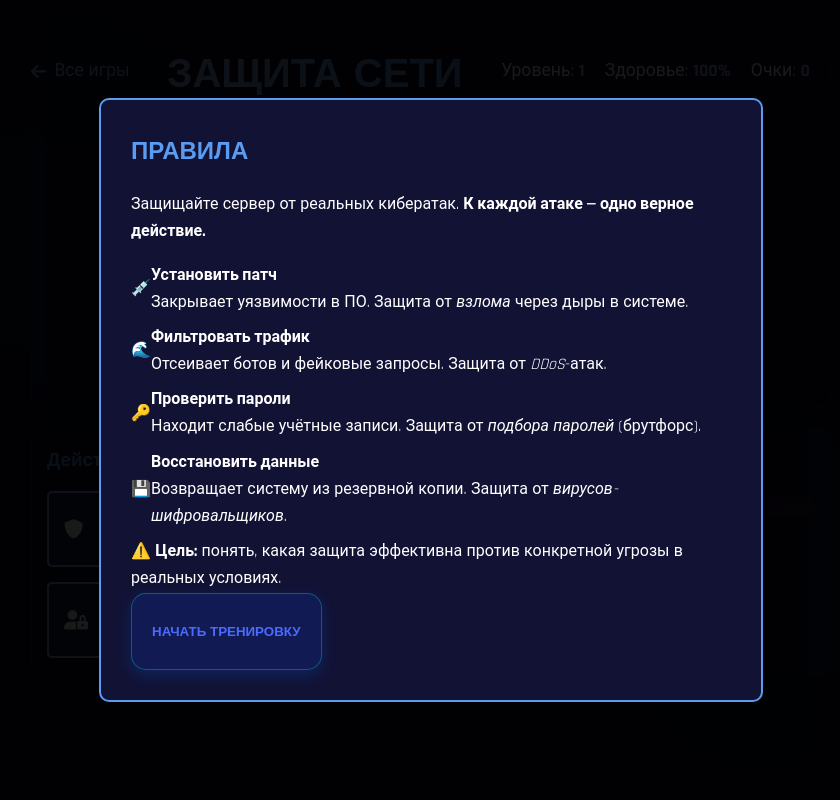
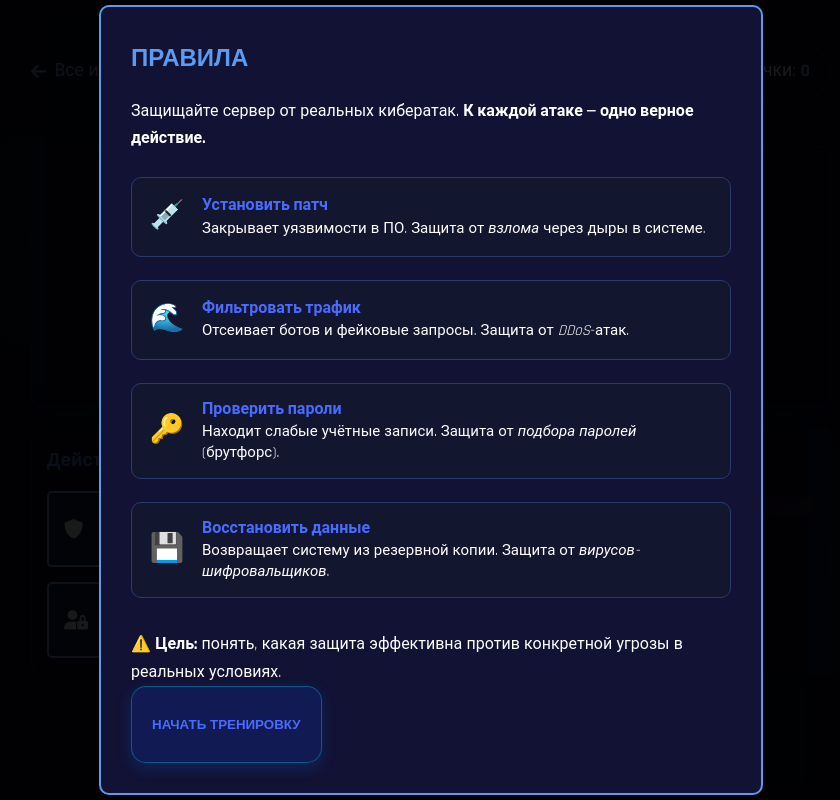
Before and after one commit to Landishkan/who, a PHP site: page /game/network-defense.html in a window 1280 px wide. Shown: the whole page, without its empty margins (209-1049 px from the left). Run offline with PHP 8.4, Linux system fonts and the light colour scheme.

Commit message:
Update game.css

```diff
--- a/game/css/game.css
+++ b/game/css/game.css
@@ -556,4 +556,63 @@
     .answer-button {
         width: 100%;
     }
+
 }
+@keyframes fadeInOut {
+    0% { opacity: 0; }
+    20% { opacity: 1; }
+    80% { opacity: 1; }
+    100% { opacity: 0; }
+}
+.rules-grid {
+    display: grid;
+    grid-template-columns: 1fr;
+    gap: 15px;
+    margin: 25px 0;
+}
+
+.rule-item {
+    display: flex;
+    align-items: center;
+    background: rgba(20, 25, 45, 0.7);
+    border: 1px solid #2a3b6b;
+    border-radius: 10px;
+    padding: 15px;
+    transition: all 0.3s ease;
+}
+
+.rule-item:hover {
+    background: rgba(30, 35, 60, 0.9);
+    border-color: #4a6bff;
+    transform: translateY(-2px);
+}
+
+.rule-icon {
+    font-size: 28px;
+    margin-right: 15px;
+    min-width: 40px;
+    text-align: center;
+}
+
+.rule-text {
+    font-size: 15px;
+    line-height: 1.4;
+}
+
+.rule-text strong {
+    color: #4a6bff;
+    font-size: 16px;
+}
+
+.warning-note {
+    background: rgba(255, 45, 117, 0.1);
+    border-left: 4px solid #ff2d75;
+    padding: 12px 15px;
+    margin: 20px 0;
+    border-radius: 0 8px 8px 0;
+    font-size: 14px;
+}
+
+.warning-note strong {
+    color: #ff6b8b;
+}
```
